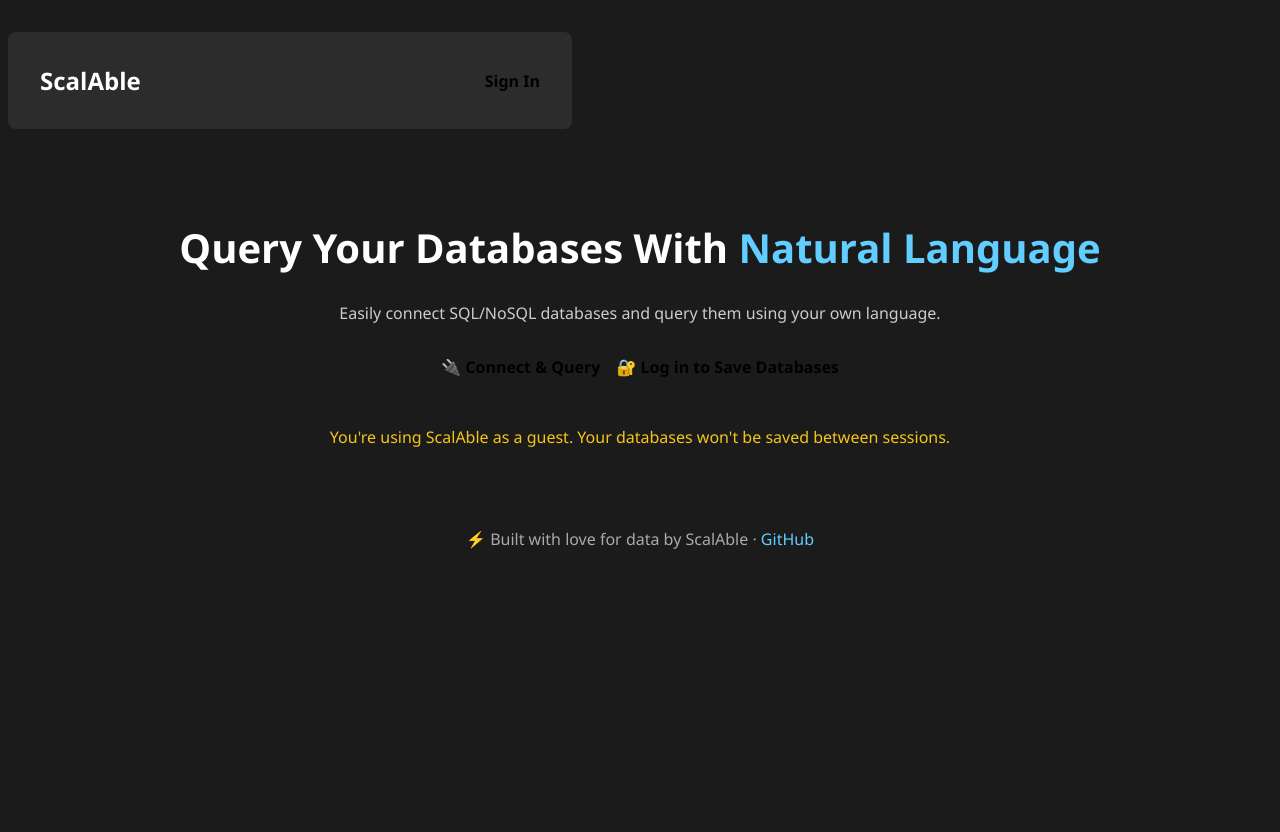
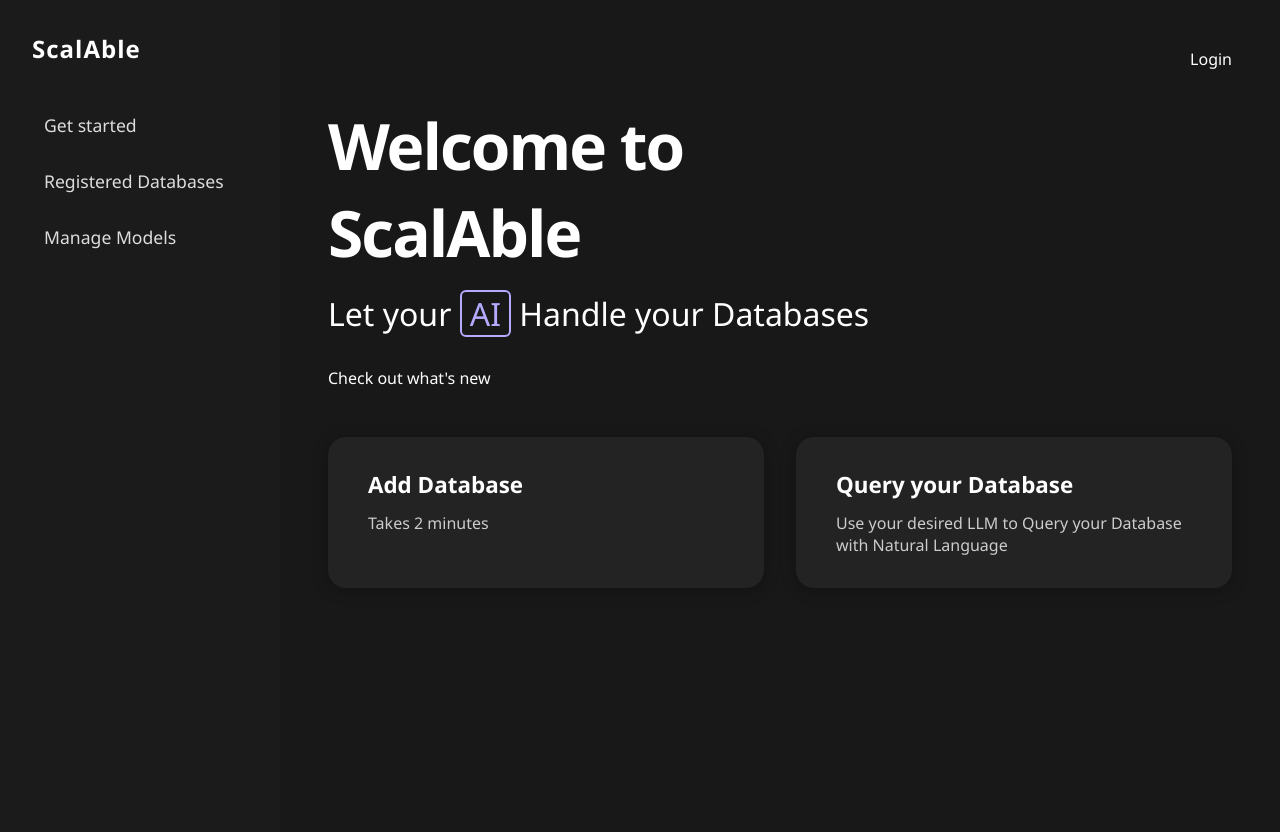
Before and after one commit to ansh2903/ScalAble, a Flask app: page / in a window 1280 px wide. Before the commit the page ends 549 px from the top, so only its background shows below. Run offline with Flask 3, Linux system fonts and the light colour scheme; the visitor is signed in with stand-in values (Sample User, id 1).

Commit message:
Some main page enhancements

```diff
--- a/src/app.py
+++ b/src/app.py
@@ -23,5 +23,5 @@ def create_app():
 if __name__ == "__main__":
     print("Launching Flask server...")
     app = create_app()
-    print("server started, Host: ", settings.APP_HOST)
-    app.run(debug=settings.DEBUG) # Will run the app twice on launch
+    print(f"Server started on host: {settings.APP_HOST}")
+    app.run(debug=settings.DEBUG)  # Will run the app twice on launch
--- a/src/static/css/style.css
+++ b/src/static/css/style.css
@@ -1,57 +1,193 @@
-body {
-    background-color: #f9f9f9;
-    font-family: 'Segoe UI', sans-serif;
-}
-h2 {
-    margin-bottom: 20px;
-}
-.btn-primary {
-    background-color: #0066cc;
-    border: none;
+/* ...existing code... */
+body.fluent-dark {
+    margin: 0;
+    font-family: 'Segoe UI', Arial, sans-serif;
+    background: #181818;
+    color: #fff;
+    display: flex;
+    min-height: 100vh;
 }
 
-/* General styling */
-body.home-body {
-    background-color: #0f1124;
-    color: #fff;
-    font-family: 'Segoe UI', sans-serif;
+.sidebar {
+    width: 280px;
+    background: #1b1b1b;
+    padding: 32px 0 0 0;
+    display: flex;
+    flex-direction: column;
+    min-height: 100vh;
+    transition: left 0.3s;
+    z-index: 1001;
 }
 
-/* Navbar */
-.navbar {
-    background-color: #141629;
+.sidebar-header {
+    padding: 0 32px 24px 32px;
 }
 
-.navbar-brand,
-.nav-link {
-    color: #fff !important;
+.sidebar-title {
+    font-size: 1.5rem;
+    font-weight: bold;
+    color: #fff;
+    letter-spacing: 1px;
 }
 
-/* CTA button */
-.hero-btn {
-    background-color: #7c3aed;
-    border: none;
-    transition: all 0.2s ease;
+.sidebar-nav {
+    list-style: none;
+    padding: 0 32px;
+    margin: 0;
 }
 
-.hero-btn:hover {
-    background-color: #6d28d9;
+.sidebar-nav li {
+    margin: 16px 0;
 }
 
-/* Highlighted text */
-.highlight {
-    color: #7c3aed;
-    font-weight: bold;
+.sidebar-nav a {
+    color: #fff;
+    text-decoration: none;
+    font-size: 1.1rem;
+    opacity: 0.85;
+    transition: opacity 0.2s, color 0.2s;
+    border-radius: 6px;
+    padding: 8px 12px;
+    display: block;
 }
 
-/* List of databases */
-.database-list {
-    background-color: #1e2137;
-    border: 1px solid #2c2f4a;
+.sidebar-nav a:hover,
+.sidebar-nav a:focus {
+    opacity: 1;
+    color: #b4aaff;
+    background: #232323;
+    outline: none;
 }
 
-/* Footer */
-.footer {
-    font-size: 0.9rem;
-    color: #aaa;
+.sidebar-toggle {
+    display: none;
+    background: none;
+    border: none;
+    color: #fff;
+    font-size: 2rem;
+    margin-left: 16px;
+    margin-right: 0;
+    cursor: pointer;
+    transition: color 0.2s;
+    align-self: flex-start;
 }
+
+.sidebar-toggle:focus {
+    color: #b4aaff;
+    outline: 2px solid #b4aaff;
+}
+
+@media (max-width: 1024px) {
+    .sidebar {
+        position: absolute;
+        left: -280px;
+        top: 0;
+        height: 100vh;
+        transition: left 0.3s;
+    }
+    .sidebar.open {
+        left: 0;
+    }
+    .sidebar-toggle {
+        display: block;
+    }
+    .main-content {
+        padding-left: 0;
+    }
+}
+
+.main-content {
+    flex: 1;
+    padding: 48px 48px 0 48px;
+    display: flex;
+    flex-direction: column;
+    min-width: 0;
+}
+
+.main-header {
+    display: flex;
+    align-items: center;
+    margin-bottom: 32px;
+    gap: 16px;
+    justify-content: flex-start; /* Move items to the left */
+}
+
+.main-title {
+    font-size: 4rem;
+    font-weight: 700;
+    margin: 0 0 16px 0;
+    letter-spacing: -2px;
+}
+
+.main-subtitle {
+    font-size: 2rem;
+    font-weight: 400;
+    margin: 0 0 32px 0;
+}
+
+.highlight {
+    color: #b4aaff;
+    border: 2px solid #b4aaff;
+    border-radius: 6px;
+    padding: 0 8px;
+    font-weight: 500;
+}
+
+.card-row {
+    display: flex;
+    gap: 32px;
+    margin-top: 48px;
+    flex-wrap: wrap;
+}
+
+.card {
+    background: #232323;
+    border-radius: 18px;
+    padding: 32px 40px;
+    min-width: 260px;
+    box-shadow: 0 2px 16px 0 #0004;
+    flex: 1 1 260px;
+    transition: box-shadow 0.2s;
+}
+
+.card:hover,
+.card:focus-within {
+    box-shadow: 0 4px 24px 0 #b4aaff44;
+}
+
+.card h3 {
+    margin: 0 0 12px 0;
+    font-size: 1.4rem;
+}
+
+.card p {
+    margin: 0;
+    color: #ccc;
+}
+
+fluent-button[appearance="accent"] {
+    margin-top: 24px;
+    margin-bottom: 8px;
+}
+
+@media (max-width: 700px) {
+    .main-content {
+        padding: 24px 8px 0 8px;
+    }
+    .main-title {
+        font-size: 2.2rem;
+    }
+    .main-subtitle {
+        font-size: 1.2rem;
+    }
+    .card-row {
+        flex-direction: column;
+        gap: 16px;
+        margin-top: 24px;
+    }
+    .card {
+        padding: 20px 16px;
+        min-width: unset;
+    }
+}
+/* ...existing code... */
--- a/src/static/js/scripts.js
+++ b/src/static/js/scripts.js
@@ -46,12 +46,33 @@ async function fetchCollections() {
 }
 
 document.addEventListener("DOMContentLoaded", function () {
-    const dbSelect = document.getElementById("database");
-    const colSelect = document.getElementById("collection");
+    // Sidebar toggle logic
+    const sidebar = document.querySelector('.sidebar');
+    const toggleBtn = document.getElementById('sidebar-toggle');
 
+    if (toggleBtn && sidebar) {
+        toggleBtn.addEventListener('click', function () {
+            const isOpen = sidebar.classList.toggle('open');
+            toggleBtn.setAttribute('aria-expanded', isOpen);
+        });
+    }
+
+    window.addEventListener('resize', function () {
+        if (window.innerWidth > 1024 && sidebar) {
+            sidebar.classList.remove('open');
+            if (toggleBtn) toggleBtn.setAttribute('aria-expanded', 'false');
+        }
+    });
+
+    // Database and collection select logic
+    const dbSelect = document.getElementById("db-select");
+    const colSelect = document.getElementById("collection-select");
+
+    if (dbSelect && colSelect) {
         fetch("/api/databases")
             .then(res => res.json())
             .then(dbs => {
+                dbSelect.innerHTML = "";
                 dbs.forEach(db => {
                     let opt = document.createElement("option");
                     opt.value = db;
@@ -73,4 +94,5 @@ document.addEventListener("DOMContentLoaded", function () {
                     });
                 });
         });
+    }
 });
--- a/src/templates/index.html
+++ b/src/templates/index.html
@@ -1,77 +1,57 @@
 <!DOCTYPE html>
 <html lang="en">
+
 <head>
     <meta charset="UTF-8">
     <title>ScalAble | Home</title>
     <meta name="viewport" content="width=device-width, initial-scale=1">
     <script type="module" src="https://unpkg.com/@fluentui/web-components"></script>
     <link rel="stylesheet" href="{{ url_for('static', filename='css/style.css') }}">
-    <style>
-        body {
-            background-color: #1b1b1b;
-            font-family: 'Segoe UI', sans-serif;
-        }
-        .highlight {
-            color: #62cdff;
-        }
-        fluent-button {
-            --accent-fill-rest: #62cdff;
-            --accent-foreground-rest: #ffffff;
-            font-weight: 600;
-        }
-        fluent-card {
-            padding: 2rem;
-            margin-top: 2rem;
-            max-width: 500px;
-            background: #2c2c2c;
-            border-radius: 8px;
-        }
-    </style>
 </head>
-<body>
-    <fluent-card style="display: flex; justify-content: space-between; align-items: center;">
-        <div style="font-size: 1.5rem; font-weight: bold; color: white;">ScalAble</div>
-        <div>
-            {% if user %}
-                <span style="color: white; margin-right: 1rem;">Logged in as <strong>{{ user }}</strong></span>
-                <fluent-button appearance="stealth" onclick="location.href='{{ url_for('auth.logout') }}'">Logout</fluent-button>
+
+<body class="fluent-dark">
+    <nav class="sidebar" aria-label="Main sidebar">
+        <div class="sidebar-header">
+            <span class="sidebar-title">ScalAble</span>
+        </div>
+        <ul class="sidebar-nav" role="menu">
+            <li role="none"><a role="menuitem" href="#">Get started</a></li>
+            <li role="none"><a role="menuitem" href="#">Registered Databases</a></li>
+            <li role="none"><a role="menuitem" href="#">Manage Models</a></li>
+        </ul>
+    </nav>
+
+    <div class="main-content">
+        <header class="main-header">
+            <button id="sidebar-toggle" class="sidebar-toggle" aria-label="Toggle sidebar" aria-controls="sidebar" aria-expanded="false">&#9776;</button>
+
+            <div style="flex:1"></div>
+
+            {% if is_authenticated %}
+            <fluent-button appearance="stealth" onclick="location.href='{{ url_for('auth.logout') }}'">Logout</fluent-button>
             {% else %}
-                <fluent-button appearance="stealth" onclick="location.href='{{ url_for('auth.login') }}'">Sign In</fluent-button>
+            <fluent-button appearance="stealth" onclick="location.href='{{ url_for('auth.login') }}'">Login</fluent-button>
             {% endif %}
-        </div>
-    </fluent-card>
+        </header>
 
-    <main style="text-align: center; padding: 4rem 1rem;">
-        <h1 style="font-size: 2.5rem; font-weight: bold; color: white;">Query Your Databases With <span class="highlight">Natural Language</span></h1>
-        <p style="color: #ccc; margin-top: 0.5rem;">Easily connect SQL/NoSQL databases and query them using your own language.</p>
+        <main>
+            <h1 class="main-title">Welcome to<br>ScalAble</h1>
+            <h2 class="main-subtitle">Let your <span class="highlight">AI</span> Handle your Databases</h2>
 
-        <div style="margin-top: 2rem; display: flex; justify-content: center; gap: 1rem; flex-wrap: wrap;">
-            <fluent-button appearance="accent" onclick="location.href='{{ url_for('interface.index') }}'">🔌 Connect & Query</fluent-button>
-            {% if not user %}
-                <fluent-button appearance="outline" onclick="location.href='{{ url_for('auth.login') }}'">🔐 Log in to Save Databases</fluent-button>
-            {% endif %}
-        </div>
+            <fluent-button appearance="accent">Check out what's new</fluent-button>
 
-        {% if user %}
-            <div style="margin-top: 3rem;">
-                <h4 style="color: white;">📚 Your Connected Databases</h4>
-                {% if databases %}
-                    <ul style="list-style: none; padding: 0; margin-top: 1rem;">
-                        {% for db in databases %}
-                            <li style="color: white; padding: 0.5rem 0; border-bottom: 1px solid #444;">{{ db }}</li>
-                        {% endfor %}
-                    </ul>
-                {% else %}
-                    <p style="color: #aaa; margin-top: 1rem;">No databases connected yet.</p>
-                {% endif %}
-            </div>
-        {% else %}
-            <p style="color: #f5c518; margin-top: 3rem;">You're using ScalAble as a guest. Your databases won't be saved between sessions.</p>
-        {% endif %}
-    </main>
-
-    <footer style="text-align: center; padding-bottom: 2rem; color: #aaa;">
-        ⚡ Built with love for data by ScalAble · <a href="https://github.com/ansh2903/ScalAble" style="color: #62cdff; text-decoration: none;">GitHub</a>
-    </footer>
+            <section class="card-row" aria-label="Features">
+                <div class="card">
+                    <h3>Add Database</h3>
+                    <p>Takes 2 minutes</p>
+                </div>
+                <div class="card">
+                    <h3>Query your Database</h3>
+                    <p>Use your desired LLM to Query your Database with Natural Language</p>
+                </div>
+            </section>
+        </main>
+    </div>
+    <script src="{{ url_for('static', filename='js/scripts.js') }}"></script>
 </body>
 </html>
```
Also changed, not shown: src/pipeline/query_pipeline.py (+24 -3 lines), src/connectors/__init__.py (added). Lines whose indentation alone changed are shown as unchanged.
